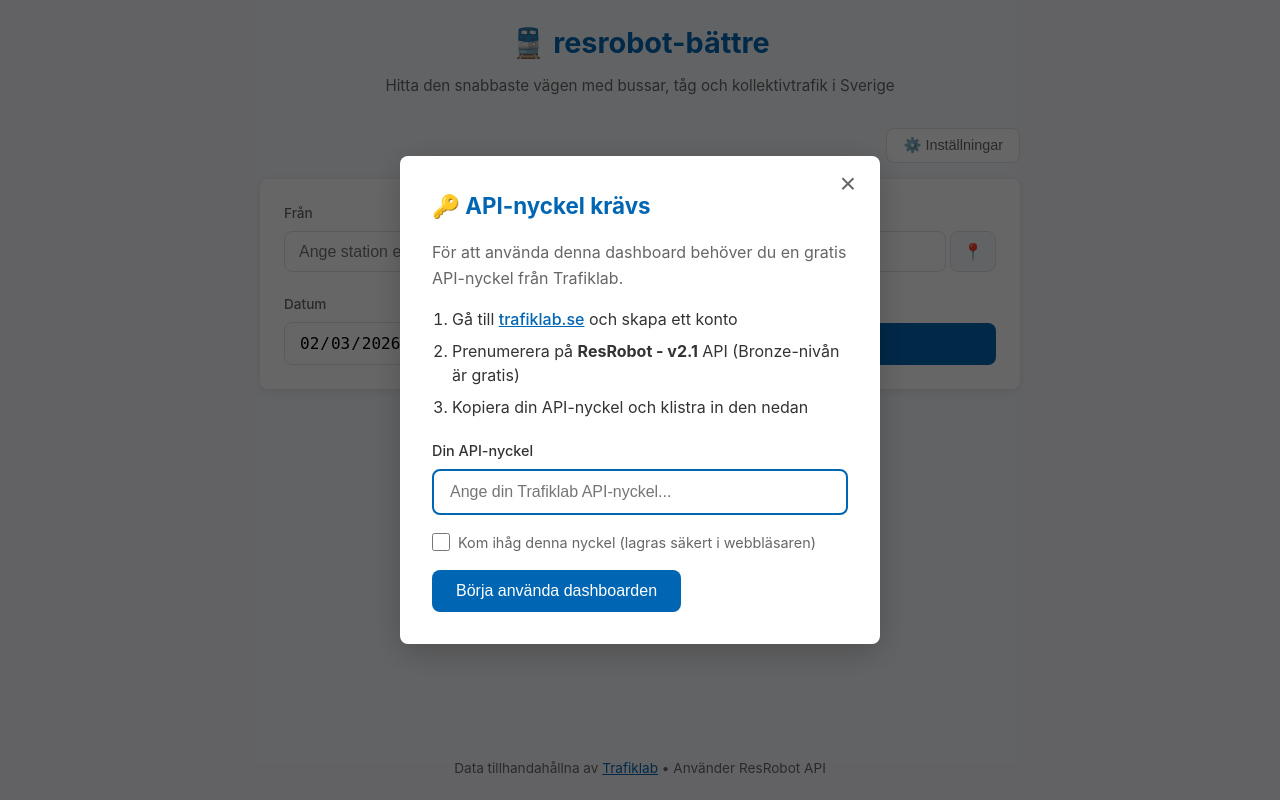
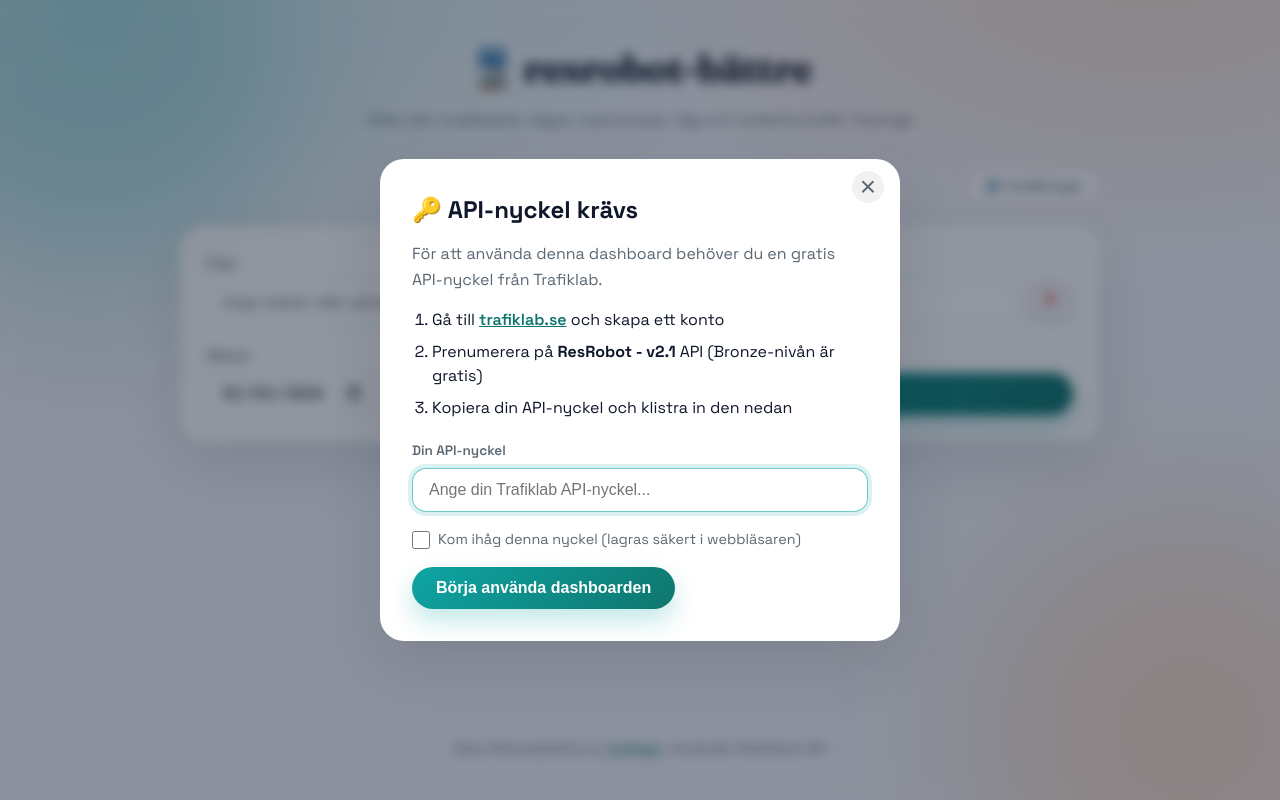
Before and after one commit to escapables/sl2, a Flask app: page / in a window 1280 px wide. Run offline with Flask 2, Linux system fonts and the light colour scheme.

Commit message:
Modernize dashboard UI

```diff
--- a/static/style.css
+++ b/static/style.css
@@ -1,19 +1,23 @@
-/* Swedish Commute Dashboard - Styles */
+@import url("https://fonts.googleapis.com/css2?family=Fraunces:wght@600;700&family=Space+Grotesk:wght@400;500;600;700&display=swap");
+
+/* Swedish Commute Dashboard - Modern Styles */
 
 :root {
-    --primary: #0066b3;
-    --primary-dark: #004d8a;
-    --primary-light: #e6f2ff;
-    --secondary: #00a651;
-    --bg: #f5f7fa;
-    --card-bg: #ffffff;
-    --text: #333333;
-    --text-light: #666666;
-    --border: #e0e0e0;
-    --shadow: 0 2px 8px rgba(0, 0, 0, 0.1);
-    --radius: 8px;
-    --error: #d32f2f;
-    --success: #388e3c;
+    --bg: #f3f6fb;
+    --ink: #0f172a;
+    --muted: #5b6873;
+    --card: rgba(255, 255, 255, 0.82);
+    --card-strong: #ffffff;
+    --border: rgba(15, 23, 42, 0.12);
+    --shadow: 0 20px 60px rgba(15, 23, 42, 0.12);
+    --shadow-soft: 0 8px 24px rgba(15, 23, 42, 0.08);
+    --brand: #0ea5a4;
+    --brand-strong: #0f766e;
+    --accent: #f97316;
+    --accent-soft: #fff3e8;
+    --success: #178f4b;
+    --error: #d94848;
+    --radius: 18px;
 }
 
 * {
@@ -23,53 +27,88 @@
 }
 
 body {
-    font-family:
-        -apple-system, BlinkMacSystemFont, "Segoe UI", Roboto, Oxygen, Ubuntu,
-        sans-serif;
-    background: var(--bg);
-    color: var(--text);
+    font-family: "Space Grotesk", "Segoe UI", sans-serif;
+    background: radial-gradient(
+            1200px 600px at 10% -10%,
+            rgba(14, 165, 164, 0.18),
+            transparent 60%
+        ),
+        radial-gradient(
+            900px 500px at 90% -5%,
+            rgba(249, 115, 22, 0.18),
+            transparent 60%
+        ),
+        var(--bg);
+    color: var(--ink);
     line-height: 1.6;
+    min-height: 100vh;
+}
+
+body::before,
+body::after {
+    content: "";
+    position: fixed;
+    width: 420px;
+    height: 420px;
+    border-radius: 50%;
+    z-index: -1;
+    filter: blur(80px);
+    opacity: 0.55;
+}
+
+body::before {
+    background: rgba(14, 165, 164, 0.45);
+    top: -120px;
+    left: -120px;
+}
+
+body::after {
+    background: rgba(249, 115, 22, 0.35);
+    bottom: -140px;
+    right: -120px;
 }
 
 .container {
-    max-width: 800px;
+    max-width: 960px;
     margin: 0 auto;
-    padding: 20px;
+    padding: 28px 20px 40px;
     min-height: 100vh;
     display: flex;
     flex-direction: column;
+    gap: 18px;
 }
 
-/* Header */
 header {
     text-align: center;
-    margin-bottom: 30px;
+    margin-top: 10px;
+    margin-bottom: 18px;
 }
 
 header h1 {
-    color: var(--primary);
-    font-size: 1.8rem;
-    margin-bottom: 8px;
+    font-family: "Fraunces", "Space Grotesk", serif;
+    font-size: clamp(2rem, 3vw, 2.8rem);
+    color: var(--ink);
+    letter-spacing: -0.02em;
 }
 
 header p {
-    color: var(--text-light);
-    font-size: 0.95rem;
+    color: var(--muted);
+    font-size: 1rem;
+    max-width: 560px;
+    margin: 8px auto 0;
 }
 
 /* Modal */
 .modal {
     position: fixed;
-    top: 0;
-    left: 0;
-    right: 0;
-    bottom: 0;
-    background: rgba(0, 0, 0, 0.6);
+    inset: 0;
+    background: rgba(15, 23, 42, 0.45);
     display: flex;
     align-items: center;
     justify-content: center;
     z-index: 1000;
     padding: 20px;
+    backdrop-filter: blur(6px);
 }
 
 .modal.hidden {
@@ -77,13 +116,13 @@ header p {
 }
 
 .modal-content {
-    background: var(--card-bg);
-    border-radius: var(--radius);
+    background: var(--card-strong);
+    border-radius: 24px;
     padding: 32px;
-    max-width: 480px;
+    max-width: 520px;
     width: 100%;
-    box-shadow: 0 8px 32px rgba(0, 0, 0, 0.2);
-    animation: slideIn 0.3s ease-out;
+    box-shadow: var(--shadow);
+    animation: floatIn 0.4s ease-out;
     position: relative;
 }
 
@@ -91,11 +130,11 @@ header p {
     position: absolute;
     top: 12px;
     right: 16px;
-    background: none;
+    background: rgba(15, 23, 42, 0.06);
     border: none;
     font-size: 28px;
     font-weight: 300;
-    color: var(--text-light);
+    color: var(--muted);
     cursor: pointer;
     padding: 0;
     width: 32px;
@@ -197,19 +252,19 @@ header p {
 }
 
 .modal-content h2 {
-    color: var(--primary);
-    margin-bottom: 16px;
-    font-size: 1.4rem;
+    color: var(--ink);
+    margin-bottom: 12px;
+    font-size: 1.5rem;
 }
 
 .modal-content p {
-    color: var(--text-light);
-    margin-bottom: 16px;
+    color: var(--muted);
+    margin-bottom: 14px;
 }
 
 .modal-content .steps {
     margin: 16px 0 20px 20px;
-    color: var(--text);
+    color: var(--ink);
 }
 
 .modal-content .steps li {
@@ -218,34 +273,28 @@ header p {
 }
 
 .modal-content .steps a {
-    color: var(--primary);
-    font-weight: 500;
+    color: var(--brand-strong);
+    font-weight: 600;
 }
 
 .modal-content .input-group {
     margin-bottom: 16px;
 }
 
-.modal-content .input-group label {
-    display: block;
-    font-size: 0.9rem;
-    font-weight: 500;
-    margin-bottom: 6px;
-    color: var(--text);
-}
-
 .modal-content input[type="password"] {
     width: 100%;
     padding: 12px 16px;
-    border: 2px solid var(--border);
-    border-radius: var(--radius);
+    border: 1px solid var(--border);
+    border-radius: 14px;
     font-size: 1rem;
-    transition: border-color 0.2s;
+    transition: border-color 0.2s, box-shadow 0.2s;
+    background: rgba(255, 255, 255, 0.8);
 }
 
 .modal-content input[type="password"]:focus {
     outline: none;
-    border-color: var(--primary);
+    border-color: rgba(14, 165, 164, 0.6);
+    box-shadow: 0 0 0 4px rgba(14, 165, 164, 0.15);
 }
 
 .checkbox-group {
@@ -259,21 +308,23 @@ header p {
     width: 18px;
     height: 18px;
     cursor: pointer;
+    accent-color: var(--brand);
 }
 
 .checkbox-group label {
     font-size: 0.9rem;
-    color: var(--text-light);
+    color: var(--muted);
     cursor: pointer;
 }
 
 .error-message {
-    background: #ffebee;
+    background: #fff0f0;
     color: var(--error);
     padding: 10px 14px;
-    border-radius: var(--radius);
+    border-radius: 12px;
     margin-bottom: 16px;
     font-size: 0.9rem;
+    border: 1px solid rgba(217, 72, 72, 0.2);
 }
 
 /* Settings Bar */
@@ -282,143 +333,146 @@ header p {
     justify-content: flex-end;
     align-items: center;
     gap: 12px;
-    margin-bottom: 16px;
+    margin-bottom: 4px;
 }
 
 .icon-btn {
     padding: 8px 16px;
-    background: var(--card-bg);
+    background: var(--card);
     border: 1px solid var(--border);
-    border-radius: var(--radius);
+    border-radius: 999px;
     cursor: pointer;
     font-size: 0.9rem;
-    color: var(--text-light);
+    color: var(--muted);
     transition: all 0.2s;
 }
 
 .icon-btn:hover {
-    background: var(--bg);
-    border-color: var(--primary);
-    color: var(--primary);
+    background: rgba(14, 165, 164, 0.1);
+    border-color: rgba(14, 165, 164, 0.3);
+    color: var(--brand-strong);
 }
 
 .key-badge {
     font-size: 0.85rem;
     color: var(--success);
-    background: #e8f5e9;
+    background: rgba(23, 143, 75, 0.12);
     padding: 4px 12px;
-    border-radius: 20px;
+    border-radius: 999px;
+    border: 1px solid rgba(23, 143, 75, 0.2);
 }
 
 /* Search Section */
 .search-section {
-    background: var(--card-bg);
-    border-radius: var(--radius);
-    padding: 24px;
+    background: var(--card);
+    border-radius: 24px;
+    padding: 26px;
     box-shadow: var(--shadow);
-    margin-bottom: 24px;
+    border: 1px solid rgba(255, 255, 255, 0.7);
+    backdrop-filter: blur(12px);
+    animation: fadeUp 0.6s ease forwards;
 }
 
 .location-inputs {
-    display: flex;
-    align-items: flex-end;
-    gap: 12px;
-    margin-bottom: 20px;
-    flex-wrap: wrap;
+    display: grid;
+    grid-template-columns: 1fr auto 1fr;
+    gap: 16px;
+    margin-bottom: 18px;
+    align-items: end;
 }
 
 .input-group {
-    flex: 1;
-    min-width: 200px;
     position: relative;
 }
 
 .input-group label {
     display: block;
     font-size: 0.85rem;
-    font-weight: 500;
-    color: var(--text-light);
+    font-weight: 600;
+    color: var(--muted);
     margin-bottom: 6px;
 }
 
 .input-help {
     display: block;
     font-size: 0.75rem;
-    color: var(--text-light);
+    color: var(--muted);
     margin-top: 4px;
     font-style: italic;
 }
 
 .search-box {
     display: flex;
-    gap: 4px;
+    gap: 6px;
 }
 
 .search-box input {
     flex: 1;
-    padding: 10px 14px;
+    padding: 12px 14px;
     border: 1px solid var(--border);
-    border-radius: var(--radius);
+    border-radius: 14px;
     font-size: 1rem;
-    transition: border-color 0.2s;
+    background: rgba(255, 255, 255, 0.75);
+    transition: border-color 0.2s, box-shadow 0.2s;
 }
 
 .search-box input:focus {
     outline: none;
-    border-color: var(--primary);
+    border-color: rgba(14, 165, 164, 0.6);
+    box-shadow: 0 0 0 4px rgba(14, 165, 164, 0.15);
 }
 
 .search-box input.selected {
-    border-color: var(--secondary);
-    background: #f1f8e9;
+    border-color: rgba(23, 143, 75, 0.6);
+    background: rgba(23, 143, 75, 0.08);
 }
 
 .search-box button {
     padding: 10px 12px;
-    background: var(--bg);
+    background: rgba(15, 23, 42, 0.04);
     border: 1px solid var(--border);
-    border-radius: var(--radius);
+    border-radius: 12px;
     cursor: pointer;
     font-size: 1rem;
-    transition: background 0.2s;
+    transition: background 0.2s, transform 0.2s;
 }
 
 .search-box button:hover {
-    background: var(--border);
+    background: rgba(15, 23, 42, 0.08);
+    transform: translateY(-1px);
 }
 
 #swap-locations {
     padding: 10px 14px;
-    background: var(--bg);
+    background: var(--card-strong);
     border: 1px solid var(--border);
-    border-radius: var(--radius);
+    border-radius: 14px;
     cursor: pointer;
     font-size: 1.2rem;
-    color: var(--text-light);
+    color: var(--muted);
     transition: all 0.2s;
-    margin-bottom: 1px;
+    height: 44px;
 }
 
 #swap-locations:hover {
-    background: var(--primary);
-    color: white;
-    border-color: var(--primary);
+    background: rgba(14, 165, 164, 0.15);
+    color: var(--brand-strong);
+    border-color: rgba(14, 165, 164, 0.3);
 }
 
 /* Suggestions */
 .suggestions {
     position: absolute;
-    top: 100%;
+    top: calc(100% + 6px);
     left: 0;
     right: 0;
-    background: white;
+    background: var(--card-strong);
     border: 1px solid var(--border);
-    border-radius: var(--radius);
-    box-shadow: 0 4px 12px rgba(0, 0, 0, 0.15);
+    border-radius: 16px;
+    box-shadow: var(--shadow-soft);
     max-height: 300px;
     overflow-y: auto;
     z-index: 1000;
-    margin-top: 4px;
     display: none;
 }
 
@@ -498,30 +552,34 @@ header p {
     width: 100%;
     padding: 10px 14px;
     border: 1px solid var(--border);
-    border-radius: var(--radius);
+    border-radius: 14px;
     font-size: 1rem;
+    background: rgba(255, 255, 255, 0.8);
 }
 
 .primary-btn {
     flex: 1;
-    min-width: 140px;
+    min-width: 160px;
     padding: 12px 24px;
-    background: var(--primary);
+    background: linear-gradient(135deg, var(--brand), var(--brand-strong));
     color: white;
     border: none;
-    border-radius: var(--radius);
+    border-radius: 999px;
     font-size: 1rem;
-    font-weight: 500;
+    font-weight: 600;
     cursor: pointer;
-    transition: background 0.2s;
+    transition: transform 0.2s, box-shadow 0.2s;
+    box-shadow: 0 12px 24px rgba(14, 165, 164, 0.25);
 }
 
 .primary-btn:hover {
-    background: var(--primary-dark);
+    transform: translateY(-1px);
+    box-shadow: 0 16px 30px rgba(14, 165, 164, 0.3);
 }
 
 .primary-btn:disabled {
-    background: var(--border);
+    background: rgba(15, 23, 42, 0.2);
+    box-shadow: none;
     cursor: not-allowed;
 }
 
@@ -744,11 +804,11 @@ footer {
     padding-top: 30px;
     text-align: center;
     font-size: 0.85rem;
-    color: var(--text-light);
+    color: var(--muted);
 }
 
 footer a {
-    color: var(--primary);
+    color: var(--brand-strong);
 }
 
 /* Utilities */
```
Also changed, not shown: other parts of static/style.css (+96 -73 lines).
